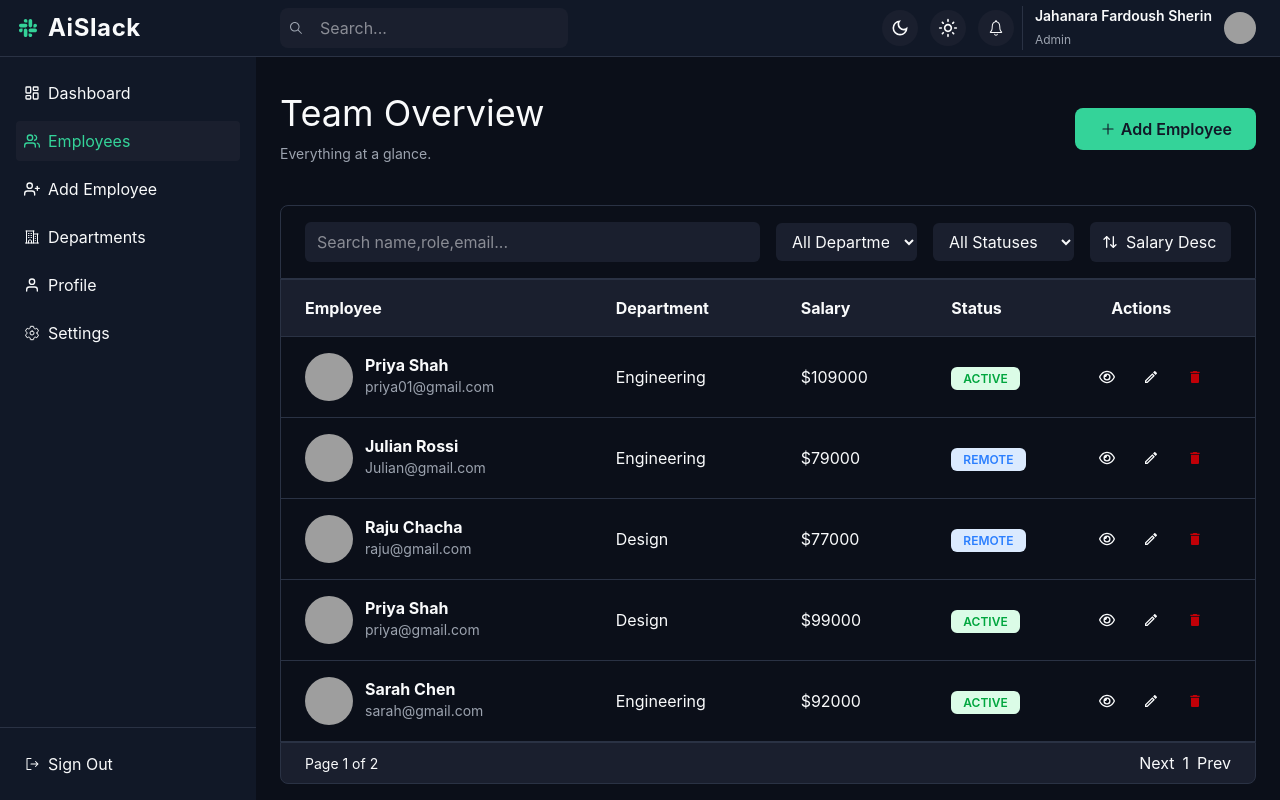
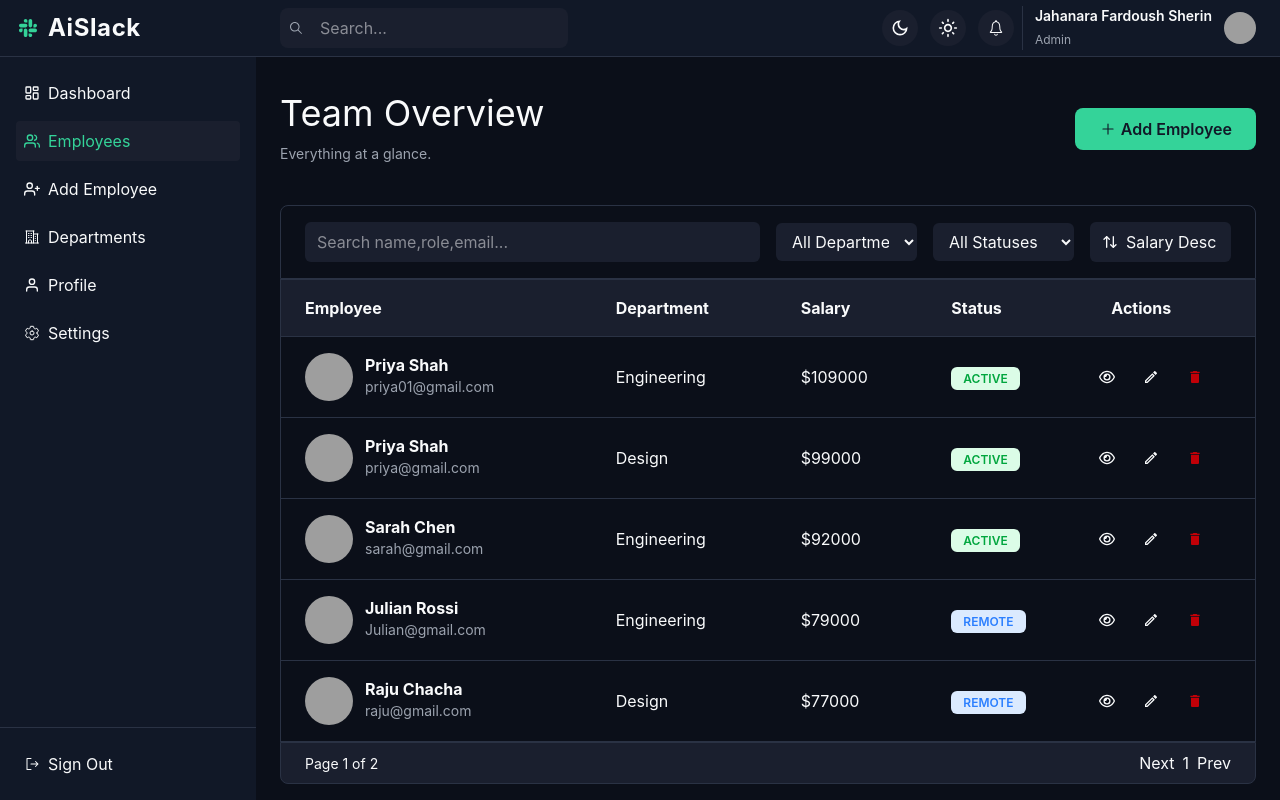
Before and after one commit to fardoush/admin-dashboard, a React (Vite) app: page /employee in a window 1280 px wide. Built offline with nearby package versions, Linux system fonts and the light colour scheme; grey boxes are pictures that could not be loaded.

Commit message:
add to sotring employee salary data

```diff
--- a/src/components/ui/EmployeeTable.jsx
+++ b/src/components/ui/EmployeeTable.jsx
@@ -2,7 +2,7 @@ import React from "react";
 import { FaRegEye } from "react-icons/fa6";
 import { MdDelete, MdOutlineEdit } from "react-icons/md";
 
-const EmployeeTable = ({ employees, filterEmployeeDepartment }) => {
+const EmployeeTable = ({ employees }) => {
   // const {} = employees;
   return (
     <div className="overflow-x-auto  border border-border">
--- a/src/pages/Employees/Employees.jsx
+++ b/src/pages/Employees/Employees.jsx
@@ -8,6 +8,7 @@ const Employees = () => {
   const [search, setSearch] = useState("");
   const [department, setDepartment] = useState("All");
   const [status,setStatus] = useState("All")
+  const [sortOrder, setSortOrder] = useState("desc");
   const employees = [
     {
       id: 1,
@@ -88,13 +89,15 @@ const Employees = () => {
 
     return matchesSearch && matchesDepartment && matchesStatus;
   });
-  // department filter
-  const filterEmployeeDepartment = employees.filter((employee) => {
-    if (department === "All") {
-      return true;
+
+  // sorting
+  const sortedEmployee = [...filterEmployee].sort((a,b)=>{
+    if(sortOrder === "desc"){
+      return b.salary - a.salary;
     }
-    return employee.dept === department;
-  });
+
+    return a.salary - b.salary;
+  })
   return (
     <div>
       <div className="mt-5 mb-10">
@@ -136,13 +139,14 @@ const Employees = () => {
             </select>
           </div>
           <div className="col-span-1">
-            <button className=" w-full bg-card px-3 py-2 rounded-md flex items-center gap-2">
-              <LuArrowUpDown /> Salary Desc
+            <button onClick={() => setSortOrder(sortOrder === "desc" ? "asc" : "desc")} className=" w-full bg-card px-3 py-2 rounded-md flex items-center gap-2">
+              <LuArrowUpDown /> Salary {sortOrder === "desc" ? "Desc" : "Asc"}
             </button>
           </div>
         </div>
 
-        <EmployeeTable employees={filterEmployee} />
+        <EmployeeTable employees={sortedEmployee} />
+        {/* <EmployeeTable employees={filterEmployee} /> */}
         <div className="flex justify-between items-center gap-2 rounded-b-lg border border-border py-2 px-6 bg-card">
           <div className="">
             <span className="text-sm">Page 1 of 2</span>
```
